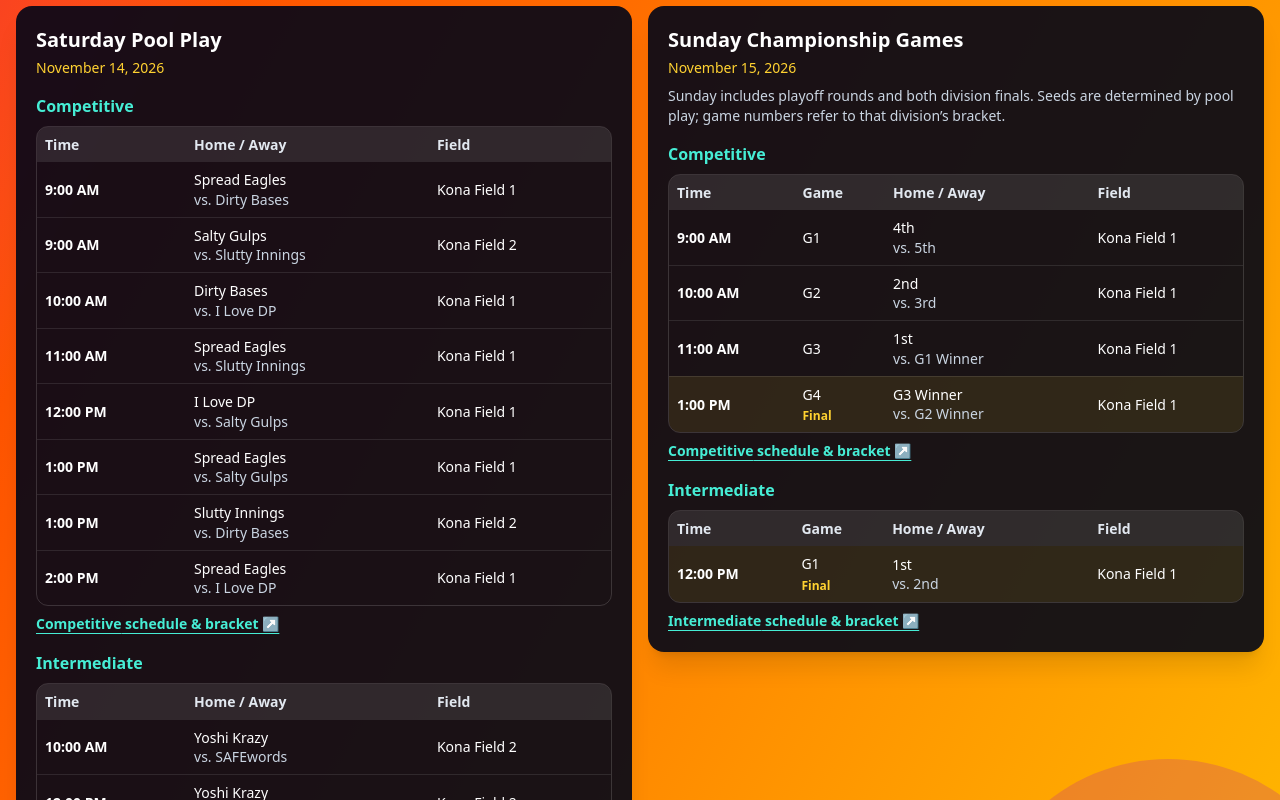
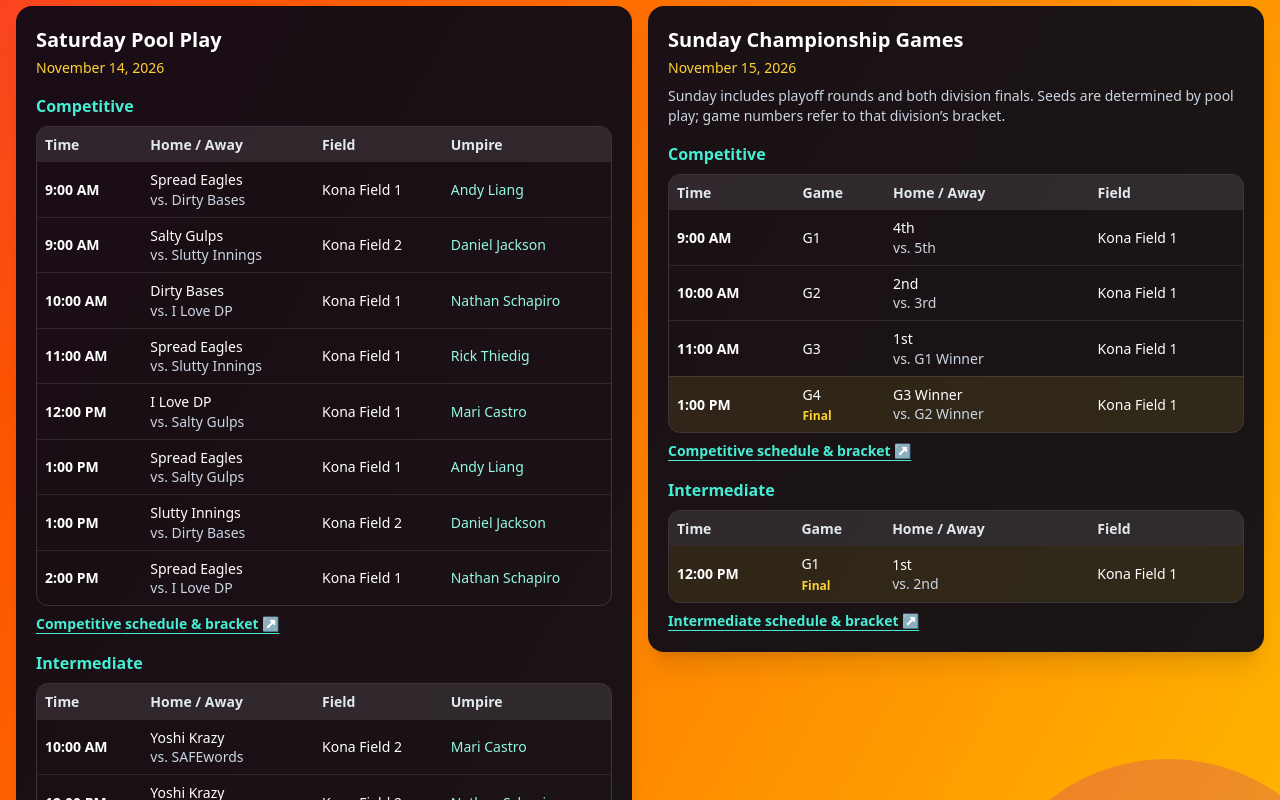
Before and after one commit to AObchildress/hawaii-gay-kickball, a React (Vite) app: page / in a window 1280 px wide. Shown: the part 2420-3220 px from the top of the page. Built offline with nearby package versions, Linux system fonts and the light colour scheme; no server answers.

Commit message:
Add Saturday umpire assignments with 2 PM Intermediate coverage TBD

```diff
--- a/src/TournamentSchedule.tsx
+++ b/src/TournamentSchedule.tsx
@@ -1,10 +1,13 @@
 import schedule from './tournament-schedule.json';
+import umpireAssignments from './tournament-umpires.json';
 import { BookOpen, ArrowUpRight } from 'lucide-react';
 
 const divisions = [
   { name: 'Competitive', games: schedule.competitive, href: 'https://teamsideline.com/sites/aikaneohana/schedule/741915/Competitive' },
   { name: 'Intermediate', games: schedule.intermediate, href: 'https://teamsideline.com/sites/aikaneohana/schedule/741916/Intermediate' },
 ];
+
+const saturdayUmpires: Record<string, string> = umpireAssignments;
 
 export default function TournamentSchedule() {
   return (
@@ -45,18 +48,21 @@ export default function TournamentSchedule() {
                         {day.index === 1 && <th scope="col" className="px-2 py-2">Game</th>}
                         <th scope="col" className="px-2 py-2">Home / Away</th>
                         <th scope="col" className="px-2 py-2">Field</th>
+                        {day.index === 0 && <th scope="col" className="px-2 py-2">Umpire</th>}
                       </tr>
                     </thead>
                     <tbody className="divide-y divide-white/10">
                       {division.games[day.index].map((game, index) => {
                         const offset = day.index === 1 ? 1 : 0;
                         const isFinal = day.index === 1 && index === division.games[1].length - 1;
+                        const umpire = saturdayUmpires[game.join('|')] ?? 'TBD';
                         return (
                           <tr key={index} className={isFinal ? 'bg-amber-300/10' : ''}>
                             <td className="whitespace-nowrap px-2 py-2 font-bold">{game[1]}</td>
                             {day.index === 1 && <td className="px-2 py-2">{game[2]}{isFinal && <span className="mt-1 block text-xs font-bold text-amber-300">Final</span>}</td>}
                             <td className="min-w-32 px-2 py-2"><span className="block">{game[2 + offset]}</span><span className="text-slate-300">vs. {game[3 + offset]}</span></td>
                             <td className="whitespace-nowrap px-2 py-2">{game[4 + offset]}</td>
+                            {day.index === 0 && <td className={`min-w-24 px-2 py-2 ${umpire === 'TBD' ? 'font-bold text-amber-300' : 'text-teal-200'}`}>{umpire}</td>}
                           </tr>
                         );
                       })}
--- /dev/null
+++ b/src/tournament-umpires.json
@@ -0,0 +1,13 @@
+{
+  "Sat 11/14|9:00 AM|Spread Eagles|Dirty Bases|Kona Field 1": "Andy Liang",
+  "Sat 11/14|9:00 AM|Salty Gulps|Slutty Innings|Kona Field 2": "Daniel Jackson",
+  "Sat 11/14|10:00 AM|Dirty Bases|I Love DP|Kona Field 1": "Nathan Schapiro",
+  "Sat 11/14|11:00 AM|Spread Eagles|Slutty Innings|Kona Field 1": "Rick Thiedig",
+  "Sat 11/14|12:00 PM|I Love DP|Salty Gulps|Kona Field 1": "Mari Castro",
+  "Sat 11/14|1:00 PM|Spread Eagles|Salty Gulps|Kona Field 1": "Andy Liang",
+  "Sat 11/14|1:00 PM|Slutty Innings|Dirty Bases|Kona Field 2": "Daniel Jackson",
+  "Sat 11/14|2:00 PM|Spread Eagles|I Love DP|Kona Field 1": "Nathan Schapiro",
+  "Sat 11/14|10:00 AM|Yoshi Krazy|SAFEwords|Kona Field 2": "Mari Castro",
+  "Sat 11/14|12:00 PM|Yoshi Krazy|SAFEwords|Kona Field 2": "Nathan Schapiro",
+  "Sat 11/14|2:00 PM|SAFEwords|Yoshi Krazy|Kona Field 2": "TBD"
+}
```
